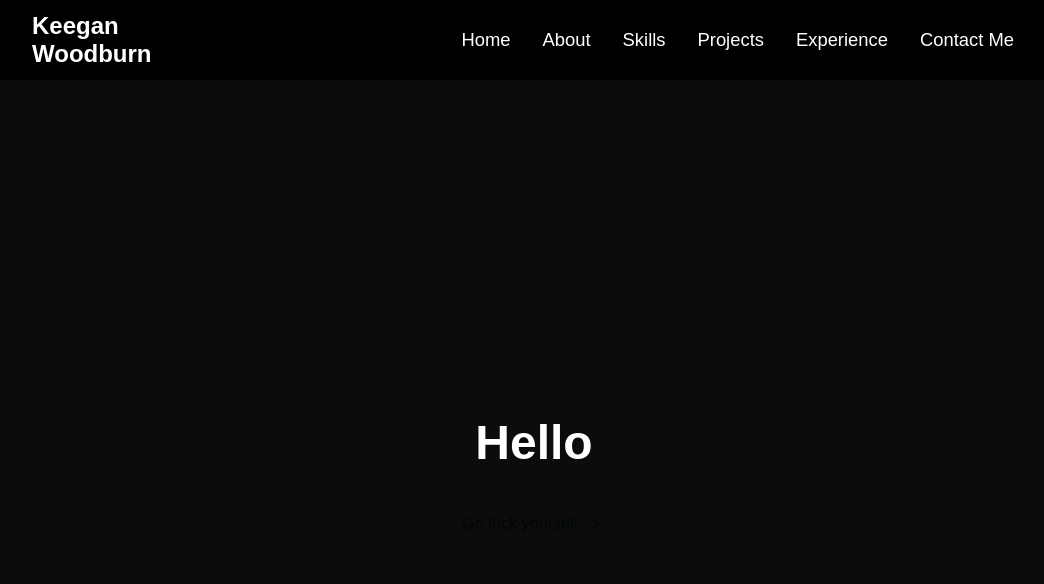
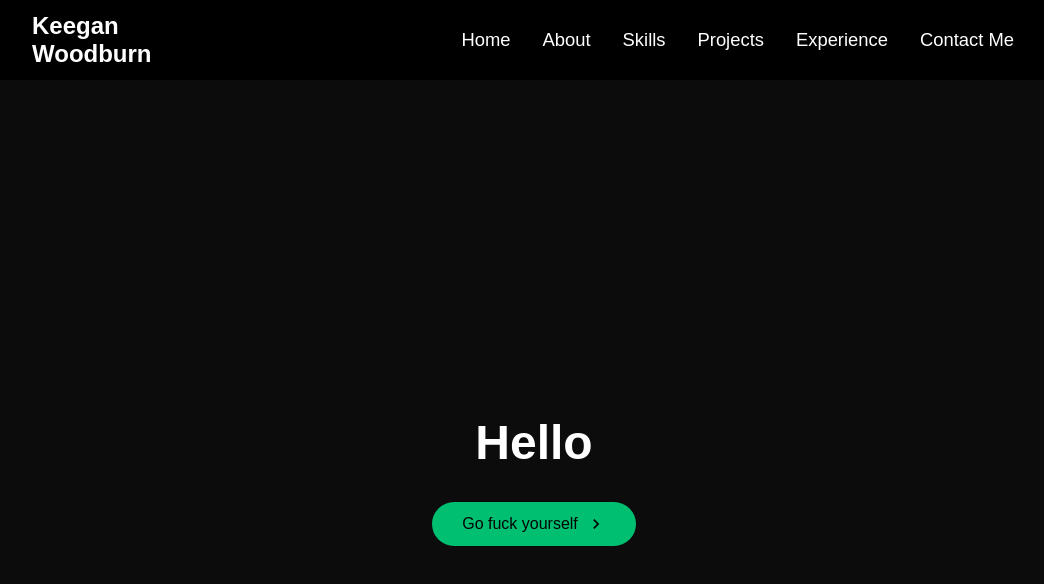
Before and after one commit to TheDeafOne/portfolio, a React (Create React App) app: page / in a window 1280 px wide. Shown: the top 584 px of the page, without its empty margins (106-1150 px from the left). Built offline with nearby package versions, Linux system fonts and the light colour scheme.

Commit message:
Button element

```diff
--- a/src/components/ButtonElement.js
+++ b/src/components/ButtonElement.js
@@ -3,7 +3,7 @@ import { Link } from 'react-scroll';
 
 export const Button = styled(Link)`
     border-radius: 50px;
-    background: ${({ primary }) => (primary ? '#01BF71' : '#010606')}7;
+    background: ${({ primary }) => (primary ? '#01BF71' : '#010606')};
     white-space: nowrap;
     padding: ${({ big }) => (big ? '14px 48px' : '12px 30px')};
     color: ${({ dark }) => (dark ? '#010606' : '#fff')};
```
